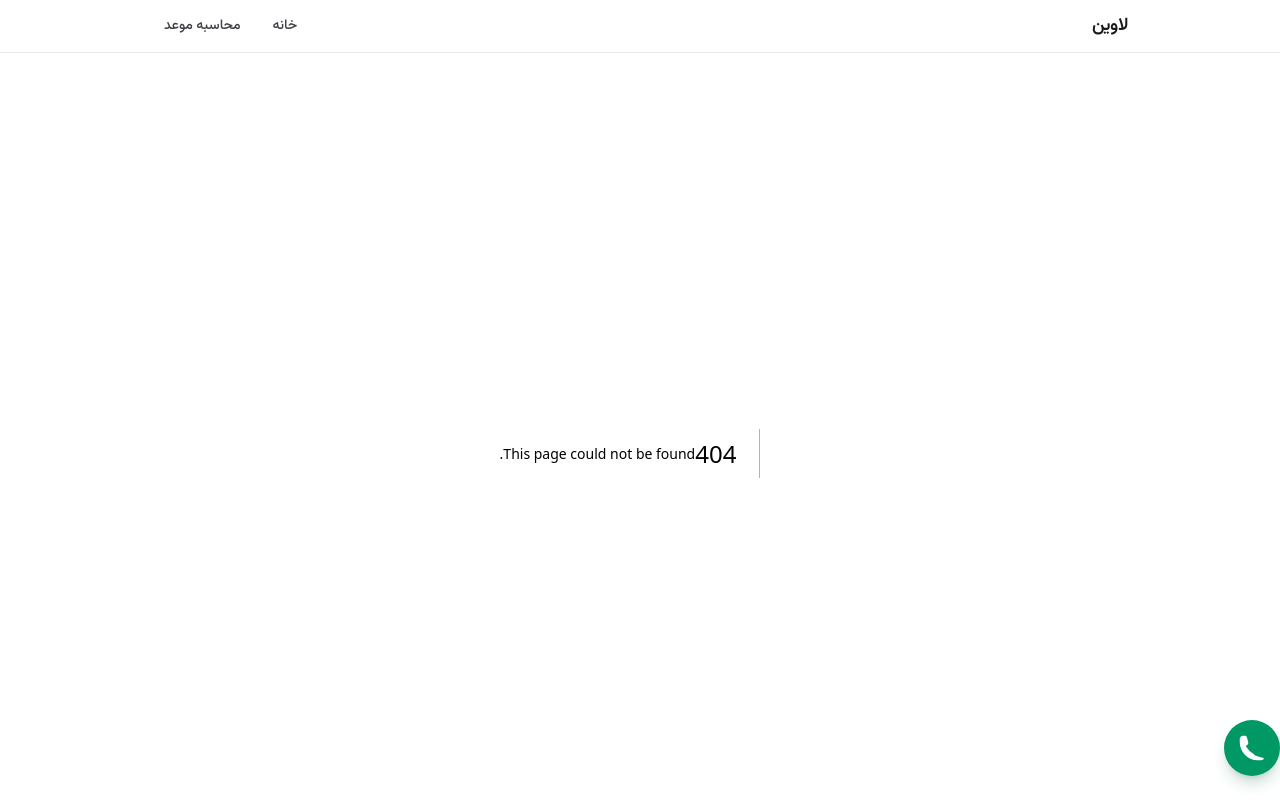
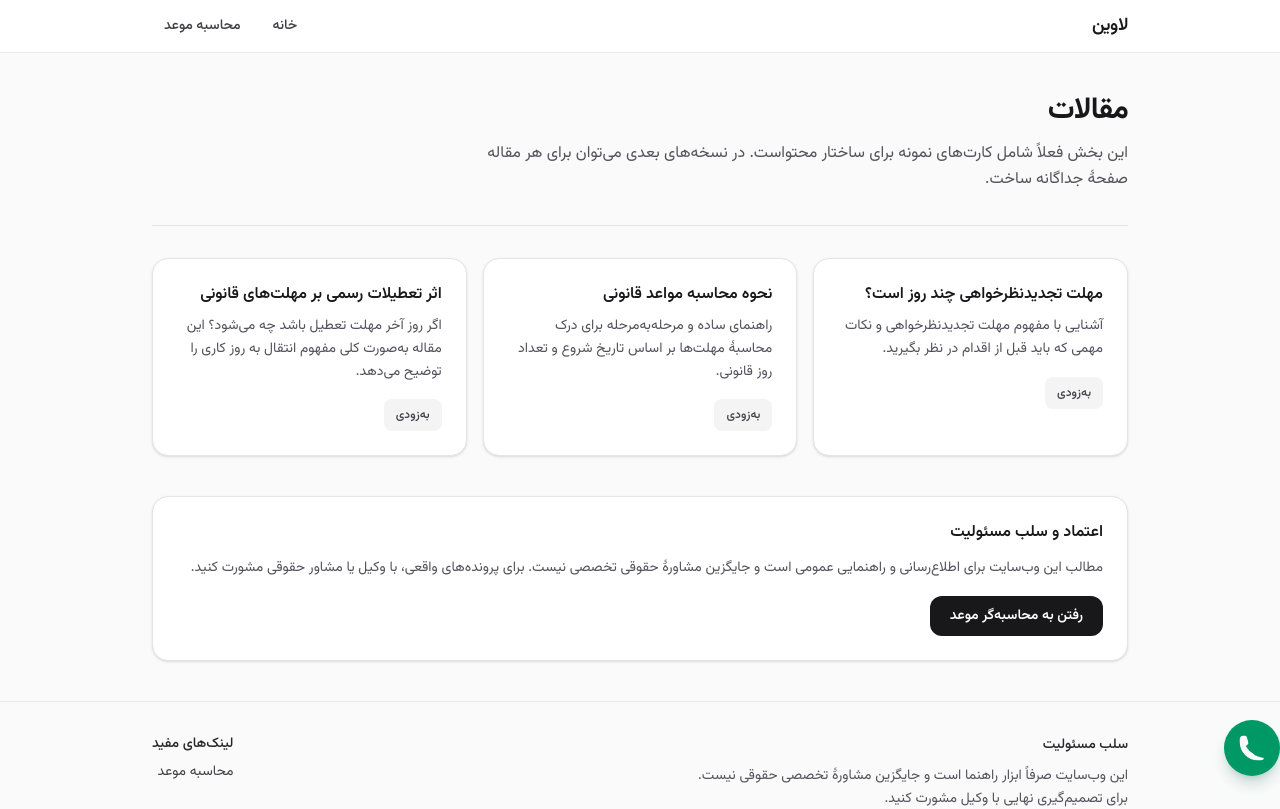
Before and after one commit to Mahsa-Moradi/lawwin, a Next.js app: page /articles in a window 1280 px wide. Before the commit this address had no page. Shown: the top 809 px of the page. Built offline with nearby package versions, Linux system fonts and the light colour scheme.

Commit message:
Add FAQ and articles structure

```diff
--- /dev/null
+++ b/src/app/articles/page.tsx
@@ -0,0 +1,80 @@
+import type { Metadata } from "next";
+import Link from "next/link";
+
+export const metadata: Metadata = {
+  title: "مقالات",
+  description:
+    "مقالات و نکات کاربردی دربارهٔ محاسبهٔ مواعد قانونی و اثر تعطیلات رسمی (نسخهٔ اولیه).",
+};
+
+const articles = [
+  {
+    id: "appeal-deadline",
+    title: "مهلت تجدیدنظرخواهی چند روز است؟",
+    excerpt:
+      "آشنایی با مفهوم مهلت تجدیدنظرخواهی و نکات مهمی که باید قبل از اقدام در نظر بگیرید.",
+  },
+  {
+    id: "how-to-calculate",
+    title: "نحوه محاسبه مواعد قانونی",
+    excerpt:
+      "راهنمای ساده و مرحله‌به‌مرحله برای درک محاسبهٔ مهلت‌ها بر اساس تاریخ شروع و تعداد روز قانونی.",
+  },
+  {
+    id: "holidays-effect",
+    title: "اثر تعطیلات رسمی بر مهلت‌های قانونی",
+    excerpt:
+      "اگر روز آخر مهلت تعطیل باشد چه می‌شود؟ این مقاله به‌صورت کلی مفهوم انتقال به روز کاری را توضیح می‌دهد.",
+  },
+] as const;
+
+export default function ArticlesPage() {
+  return (
+    <div className="mx-auto w-full max-w-5xl px-4 py-10 sm:px-6">
+      <header className="border-b border-zinc-200 pb-8">
+        <h1 className="text-2xl font-bold tracking-tight text-zinc-900 sm:text-3xl">
+          مقالات
+        </h1>
+        <p className="mt-3 max-w-2xl text-pretty text-zinc-600 leading-relaxed">
+          این بخش فعلاً شامل کارت‌های نمونه برای ساختار محتواست. در نسخه‌های بعدی
+          می‌توان برای هر مقاله صفحهٔ جداگانه ساخت.
+        </p>
+      </header>
+
+      <section className="mt-8 grid grid-cols-1 gap-4 sm:grid-cols-2 lg:grid-cols-3">
+        {articles.map((a) => (
+          <article
+            key={a.id}
+            className="rounded-2xl border border-zinc-200 bg-white p-6 shadow-sm"
+          >
+            <h2 className="text-base font-semibold text-zinc-900">{a.title}</h2>
+            <p className="mt-2 text-sm leading-relaxed text-zinc-600">
+              {a.excerpt}
+            </p>
+            <div className="mt-4">
+              <span className="inline-flex items-center rounded-lg bg-zinc-100 px-3 py-2 text-xs font-medium text-zinc-700">
+                به‌زودی
+              </span>
+            </div>
+          </article>
+        ))}
+      </section>
+
+      <section className="mt-10 rounded-2xl border border-zinc-200 bg-white p-6 shadow-sm">
+        <h2 className="text-base font-semibold text-zinc-900">اعتماد و سلب مسئولیت</h2>
+        <p className="mt-3 text-sm leading-relaxed text-zinc-600">
+          مطالب این وب‌سایت برای اطلاع‌رسانی و راهنمایی عمومی است و جایگزین مشاورهٔ
+          حقوقی تخصصی نیست. برای پرونده‌های واقعی، با وکیل یا مشاور حقوقی مشورت کنید.
+        </p>
+        <div className="mt-4">
+          <Link
+            href="/deadline-calculator"
+            className="inline-flex items-center justify-center rounded-xl bg-zinc-900 px-5 py-2.5 text-sm font-semibold text-white no-underline transition-colors hover:bg-zinc-800 focus-visible:outline focus-visible:outline-2 focus-visible:outline-offset-2 focus-visible:outline-zinc-900"
+          >
+            رفتن به محاسبه‌گر موعد
+          </Link>
+        </div>
+      </section>
+    </div>
+  );
+}
--- a/src/app/deadline-calculator/page.tsx
+++ b/src/app/deadline-calculator/page.tsx
@@ -1,4 +1,5 @@
 import type { Metadata } from "next";
+import Link from "next/link";
 import { DeadlineForm } from "@/components/deadline/DeadlineForm";
 
 export const metadata: Metadata = {
@@ -6,6 +7,25 @@ export const metadata: Metadata = {
   description:
     "محاسبهٔ مهلت بر اساس تاریخ شروع، نوع موعد و تعطیلات رسمی (نسخهٔ راهنما).",
 };
+
+const faqs = [
+  {
+    q: "مهلت تجدیدنظر چند روز است؟",
+    a: "مهلت تجدیدنظرخواهی بسته به نوع رأی و مرجع رسیدگی متفاوت است. در این نسخه، عددها به‌صورت نمونه و آموزشی ثبت شده‌اند و باید با متن دقیق رأی/ابلاغیه و نظر وکیل بررسی شوند.",
+  },
+  {
+    q: "اگر روز آخر مهلت تعطیل باشد چه می‌شود؟",
+    a: "در بسیاری از موارد، اگر روز آخر مهلت با تعطیل رسمی مصادف شود، آخرین روز اقدام به اولین روز کاری بعد منتقل می‌شود. این ابزار در حالت «لحاظ تعطیلات رسمی» همین منطق را روی لیست تعطیلات ثبت‌شده اعمال می‌کند.",
+  },
+  {
+    q: "آیا این محاسبه قطعی است؟",
+    a: "خیر. این محاسبه راهنماست و ممکن است به‌دلیل جزئیات پرونده، نوع ابلاغ، تغییرات قانونی یا نقص لیست تعطیلات دقیق نباشد. همیشه قبل از اقدام، با وکیل مشورت کنید.",
+  },
+  {
+    q: "تاریخ ابلاغ از چه روزی محاسبه می‌شود؟",
+    a: "این موضوع به نوع ابلاغ و مقررات مربوط بستگی دارد. در این نسخه، شما «تاریخ شروع مهلت» را خودتان وارد می‌کنید و سیستم بر اساس همان تاریخ محاسبه می‌کند.",
+  },
+] as const;
 
 export default function DeadlineCalculatorPage() {
   return (
@@ -19,9 +39,45 @@ export default function DeadlineCalculatorPage() {
           نیاز تعطیلات رسمی را در نظر بگیرید. خروجی شامل مهلت اولیه، مهلت نهایی و
           توضیح متنی است. این ابزار صرفاً راهنماست و جایگزین مشاورهٔ حقوقی نیست.
         </p>
+        <div className="mt-5 flex flex-wrap items-center gap-2">
+          <Link
+            href="/articles"
+            className="rounded-xl border border-zinc-300 bg-white px-4 py-2 text-sm font-semibold text-zinc-800 no-underline transition-colors hover:bg-zinc-100"
+          >
+            مقالات و نکات
+          </Link>
+          <span className="text-xs text-zinc-500">
+            این پروژه در حال توسعه است و محتوا فعلاً نمونه است.
+          </span>
+        </div>
       </header>
 
       <DeadlineForm />
+
+      <section className="mt-10 rounded-2xl border border-zinc-200 bg-white p-6 shadow-sm">
+        <h2 className="text-lg font-semibold text-zinc-900">
+          سوالات پرتکرار
+        </h2>
+        <div className="mt-5 space-y-4">
+          {faqs.map((item) => (
+            <details
+              key={item.q}
+              className="rounded-xl border border-zinc-200 bg-zinc-50 px-4 py-3"
+            >
+              <summary className="cursor-pointer select-none text-sm font-semibold text-zinc-900">
+                {item.q}
+              </summary>
+              <p className="mt-3 text-sm leading-relaxed text-zinc-700">
+                {item.a}
+              </p>
+            </details>
+          ))}
+        </div>
+        <p className="mt-6 text-xs leading-relaxed text-zinc-500">
+          یادآوری: این ابزار جایگزین مشاورهٔ حقوقی نیست و ممکن است با توجه به شرایط
+          پرونده و جزئیات ابلاغ، نتیجه متفاوت باشد.
+        </p>
+      </section>
     </div>
   );
 }
--- a/src/components/deadline/DeadlineForm.tsx
+++ b/src/components/deadline/DeadlineForm.tsx
@@ -21,6 +21,30 @@ type StoredCalculation = {
   result: DeadlineCalculationResult | null;
 };
 
+function loadStoredCalculation(): StoredCalculation | null {
+  if (typeof window === "undefined") return null;
+  try {
+    const raw = window.localStorage.getItem(STORAGE_KEY);
+    if (!raw) return null;
+    const parsed = JSON.parse(raw) as StoredCalculation;
+    if (
+      typeof parsed.startDate !== "string" ||
+      typeof parsed.ruleId !== "string" ||
+      typeof parsed.includeHolidays !== "boolean"
+    ) {
+      return null;
+    }
+    return {
+      startDate: parsed.startDate,
+      ruleId: parsed.ruleId,
+      includeHolidays: parsed.includeHolidays,
+      result: parsed.result ?? null,
+    };
+  } catch {
+    return null;
+  }
+}
+
 const SAMPLE_INPUT = {
   startDate: "1404-01-10",
   ruleId: "tajdid-nazar-khahi",
@@ -28,42 +52,24 @@ const SAMPLE_INPUT = {
 } as const;
 
 export function DeadlineForm() {
-  const [startDate, setStartDate] = useState("");
-  const [ruleId, setRuleId] = useState("");
-  const [includeHolidays, setIncludeHolidays] = useState(true);
+  const initialStored = useMemo(() => loadStoredCalculation(), []);
+
+  const [startDate, setStartDate] = useState(
+    () => initialStored?.startDate ?? "",
+  );
+  const [ruleId, setRuleId] = useState(() => initialStored?.ruleId ?? "");
+  const [includeHolidays, setIncludeHolidays] = useState(
+    () => initialStored?.includeHolidays ?? true,
+  );
   const [errors, setErrors] = useState<string[]>([]);
-  const [result, setResult] = useState<DeadlineCalculationResult | null>(null);
-  const [todayJalali, setTodayJalali] = useState<string>("");
-  const [isHydrated, setIsHydrated] = useState(false);
+  const [result, setResult] = useState<DeadlineCalculationResult | null>(
+    () => initialStored?.result ?? null,
+  );
 
   const rulesList = useMemo(() => [...deadlineRules], []);
+  const todayJalali = useMemo(() => jalaliTodayFromLocalDate(), []);
 
   useEffect(() => {
-    const today = jalaliTodayFromLocalDate();
-    setTodayJalali(today);
-
-    try {
-      const raw = window.localStorage.getItem(STORAGE_KEY);
-      if (!raw) {
-        setIsHydrated(true);
-        return;
-      }
-      const parsed = JSON.parse(raw) as StoredCalculation;
-      if (typeof parsed.startDate === "string") setStartDate(parsed.startDate);
-      if (typeof parsed.ruleId === "string") setRuleId(parsed.ruleId);
-      if (typeof parsed.includeHolidays === "boolean") {
-        setIncludeHolidays(parsed.includeHolidays);
-      }
-      if (parsed.result) setResult(parsed.result);
-    } catch {
-      // نادیده گرفتن خطاهای localStorage یا JSON
-    } finally {
-      setIsHydrated(true);
-    }
-  }, []);
-
-  useEffect(() => {
-    if (!isHydrated) return;
     const payload: StoredCalculation = {
       startDate,
       ruleId,
@@ -71,7 +77,7 @@ export function DeadlineForm() {
       result,
     };
     window.localStorage.setItem(STORAGE_KEY, JSON.stringify(payload));
-  }, [startDate, ruleId, includeHolidays, result, isHydrated]);
+  }, [startDate, ruleId, includeHolidays, result]);
 
   const runCalculation = useCallback(
     (inputStartDate: string, inputRuleId: string, inputIncludeHolidays: boolean) => {
```
